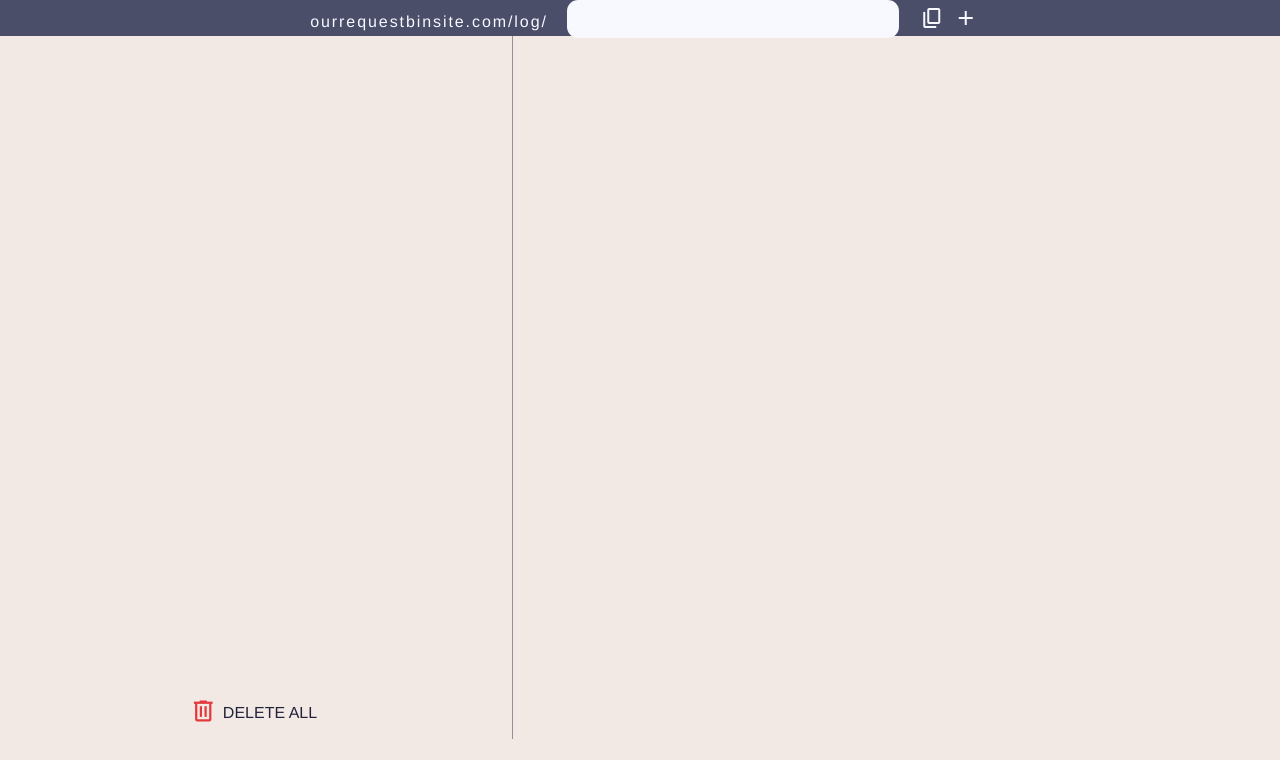
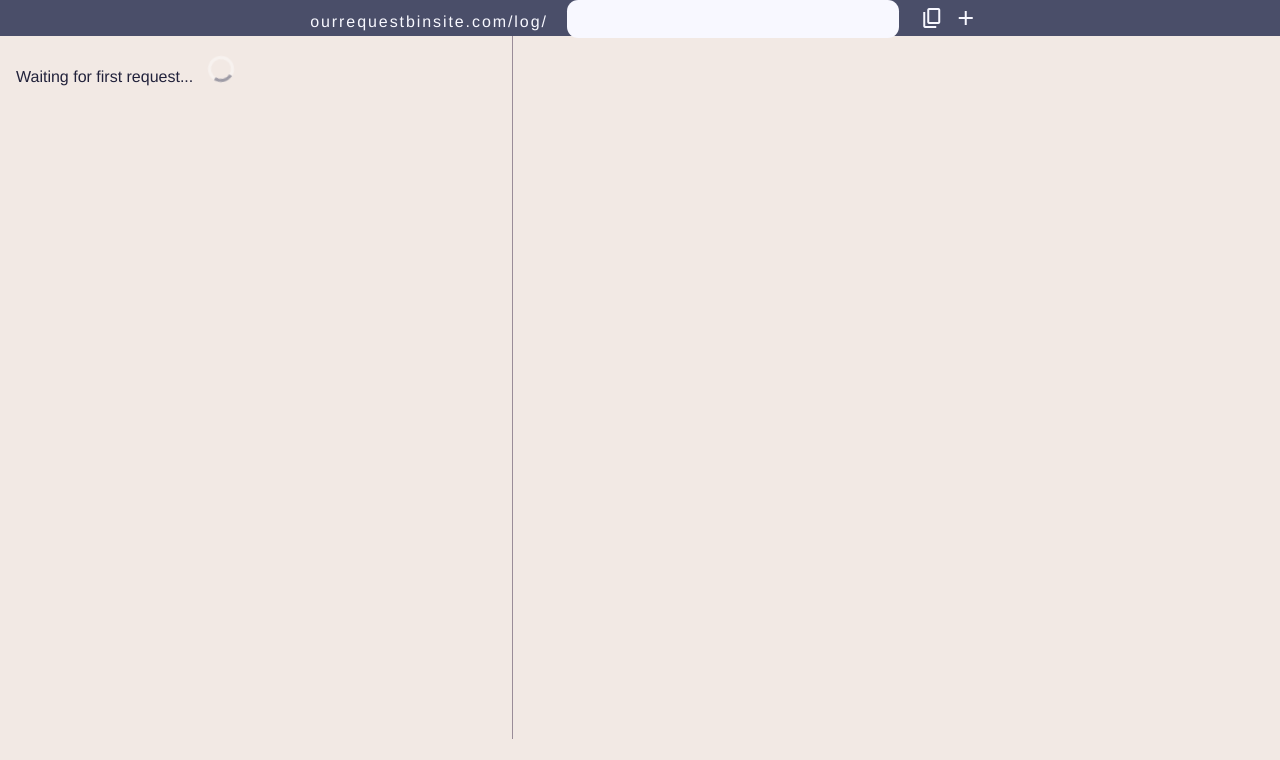
Before and after one commit to 2401-Team-6/request-bin-frontend, a React (Vite) app: page / in a window 1280 px wide. Shown: the top 760 px of the page. Built offline with nearby package versions, Linux system fonts and the light colour scheme.

Commit message:
Added waiting animation base state for sidebar

```diff
--- a/src/App.jsx
+++ b/src/App.jsx
@@ -5,8 +5,6 @@ import EndpointDropdown from './components/EndpointDropdown';
 import HeaderButton from './components/HeaderButton';
 import useSocket from './hooks/UseSocket';
 import axios from 'axios';
-
-let ws = null;
 
 function App() {
   const [endpoints, setEndpoints] = useState([]);
@@ -31,7 +29,8 @@ function App() {
     }
   }, []);
 
-  // Load the requests for the selected endpoint (each time )
+  // Load the requests for the selected endpoint & initialize a websockets connection
+  // Each time a new endpoint is selected
   useEffect(() => {
     if (selectedEP.hash === undefined) {
       return;
@@ -40,7 +39,7 @@ function App() {
     connectSocket(selectedEP.hash);
 
     axios
-      .get(`/api/${selectedEP.hash}`) // Will change this to /api/${selectedEP.hash}
+      .get(`/api/${selectedEP.hash}`)
       .then((response) => {
         setRequests(response.data);
       })
@@ -55,13 +54,14 @@ function App() {
     }
   }, [requests]);
 
+  // Handle clicks on sidebar requests
   const handleSidebarClick = (e, sidebarRequest) => {
     if (e.target.tagName === 'SPAN') {
       return;
     }
 
     axios
-      .get(`api/${selectedEP.hash}/${sidebarRequest.id}`) // Will change this to /api/:hash/sidebarRequest.id
+      .get(`api/${selectedEP.hash}/${sidebarRequest.id}`)
       .then((response) => {
         const reqInfo = Object.assign({}, response.data, sidebarRequest);
         setSelectedRequest(reqInfo);
@@ -71,6 +71,7 @@ function App() {
       });
   };
 
+  // Handle clicking the "create a new endpoint" button
   const handleNewEndpointClick = (e) => {
     axios
       .post(`/api/new`) // Will change to this /api/new
@@ -88,6 +89,7 @@ function App() {
       .catch((err) => console.log(err.message));
   };
 
+  // Handle an endpoint submitted through the text field
   const handleEndpointSubmit = (e) => {
     axios
       .get(`api/endpoint/${e.target.value}`)
@@ -129,6 +131,7 @@ function App() {
       });
   };
 
+  // Handle copy button clicks
   const handleCopyClick = (e, text) => {
     function isJsonObject(jsonString) {
       try {
@@ -154,6 +157,7 @@ function App() {
     navigator.clipboard.writeText(JSON.stringify(text));
   };
 
+  // Delete all requests button handler
   const handleDeleteAll = (e) => {
     axios
       .delete(`/api/${selectedEP.hash}`)
@@ -163,6 +167,7 @@ function App() {
       .catch((err) => console.log(err.message));
   };
 
+  // Delete individual request button handler
   const handleDeleteRequest = (e, requestId) => {
     console.log(requestId);
     axios
--- a/src/components/Sidebar.jsx
+++ b/src/components/Sidebar.jsx
@@ -65,7 +65,7 @@ const Sidebar = ({ requests, handleSidebarClick, handleDeleteAll, handleDeleteRe
     partitioned[partitioned.length - 1].push(sorted[i])
   }
 
-
+  if (requests.length > 0) {
     return (
       <div id="sidebar">
         <table id="sidebar-table">
@@ -78,6 +78,14 @@ const Sidebar = ({ requests, handleSidebarClick, handleDeleteAll, handleDeleteRe
         <DeleteAllButton onClick={handleDeleteAll}/>
       </div>
     )
+  } else {
+    return (
+      <div id="sidebar">
+        <br/>
+        <h1>Waiting for first request... <span id="waiting"></span></h1>
+      </div>
+    )
+  }
 }
 
 const SidebarDate = ({ arr, handleClick, handleDeleteRequest }) => (
--- a/src/request_bin.css
+++ b/src/request_bin.css
@@ -55,13 +55,32 @@ main {
   background-color: #F2E9E4;
 }
 
-#sidebar table * {
+#sidebar table *, #sidebar h1 {
   padding-left: 1rem;
 }
 
 #sidebar table {
   width: 100%;
   text-align: left;
+}
+
+#waiting {
+  display: inline-block;
+  width: 20px;
+  height: 20px;
+  margin-left: 10px;
+  border: 3px solid rgba(255,255,255,.4);
+  border-radius: 50%;
+  border-top-color: rgba(74, 78, 105, 0.5);
+  animation: spin 1s ease-in-out infinite;
+  -webkit-animation: spin 1s ease-in-out infinite;
+}
+
+@keyframes spin {
+  to { -webkit-transform: rotate(360deg); }
+}
+@-webkit-keyframes spin {
+  to { -webkit-transform: rotate(360deg); }
 }
 
 main label {
```
Lines whose indentation alone changed are shown as unchanged.
